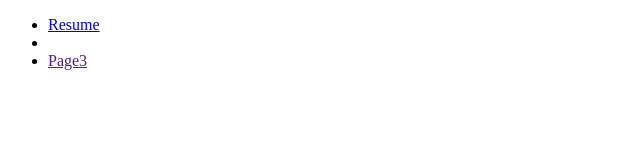
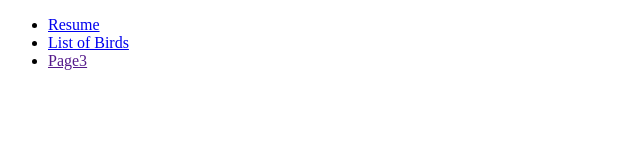
Before and after one commit to adtanner13/Project1, a plain HTML site: page index.html in a window 1280 px wide. Shown: the whole page, without its empty margins (0-640 px from the left). Drawn offline with Linux system fonts and the light colour scheme.

Commit message:
Update index.html
Fixed the page title on index for the bird page

```diff
--- a/index.html
+++ b/index.html
@@ -13,7 +13,7 @@
 
     <ul>
 	  <li> <a href="index.html">Resume<a/> </li>
-	  <li> <a href="birds.html"><a/> </li>
+	  <li> <a href="birds.html">List of Birds<a/> </li>
 	  <li> <a href="">Page3<a/> </li>
 	</ul>
 
```
